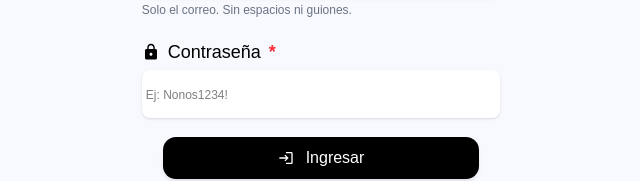
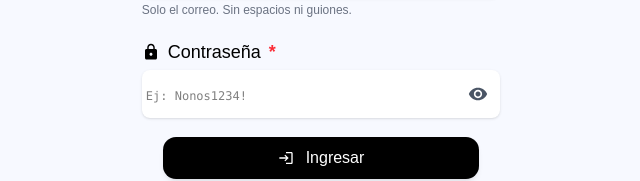
Before and after one commit to rubywinterrr/nonos-front, a React (Vite) app: page / in a window 1280 px wide. Shown: the part 491-672 px from the top of the page, without its empty margins (319-959 px from the left). Built offline with nearby package versions, Linux system fonts and the light colour scheme; no server answers; a web font is replaced by a local one.

Commit message:
feat: mejoras del login (Requires y visibilidad)

```diff
--- a/src/components/LogInForm.tsx
+++ b/src/components/LogInForm.tsx
@@ -2,6 +2,7 @@ import { useNavigate } from "react-router-dom";
 import { useState } from "react";
 import { useAuth } from "../context/AuthContext";
 import { MdMailOutline, MdLock, MdLogin } from "react-icons/md";
+import PasswordInput from "./PasswordInput";
 
 export default function LogInForm() {
   const navigate = useNavigate();
@@ -57,14 +58,9 @@ export default function LogInForm() {
             <MdLock />
             Contraseña <span className="font-bold text-red-500">*</span>
           </label>
-          <input
-            type="password"
+          <PasswordInput
             value={password}
-            required
-            onChange={(e) => setPassword(e.target.value)}
-            name=""
-            id=""
-            className="w-full h-12 bg-white shadow placeholder:text-xs focus:bg-gray-100 rounded-lg focus:outline-none focus:ring-2 focus:ring-blue-200 pl-1"
+            onChange={setPassword}
             placeholder="Ej: Nonos1234!"
           />
         </div>
--- /dev/null
+++ b/src/components/PasswordInput.tsx
@@ -0,0 +1,100 @@
+import { useEffect, useRef, useState } from "react";
+import type { ChangeEvent } from "react";
+import { MdVisibility, MdVisibilityOff } from "react-icons/md";
+
+interface PasswordInputProps {
+  value: string;
+  onChange: (value: string) => void;
+  placeholder?: string;
+}
+
+export default function PasswordInput({
+  value,
+  onChange,
+  placeholder,
+}: PasswordInputProps) {
+  const [visible, setVisible] = useState(false);
+  const [revealedCharacter, setRevealedCharacter] = useState<{
+    index: number;
+    character: string;
+  } | null>(null);
+  const [scrollLeft, setScrollLeft] = useState(0);
+  const inputRef = useRef<HTMLInputElement>(null);
+  const revealTimer = useRef<ReturnType<typeof setTimeout> | null>(null);
+
+  useEffect(() => {
+    return () => {
+      if (revealTimer.current) clearTimeout(revealTimer.current);
+    };
+  }, []);
+
+  const handleChange = (event: ChangeEvent<HTMLInputElement>) => {
+    const input = event.currentTarget;
+    const nextValue = input.value;
+    onChange(nextValue);
+
+    if (revealTimer.current) clearTimeout(revealTimer.current);
+    const inputType = (event.nativeEvent as InputEvent).inputType;
+    const characterIndex = (input.selectionStart ?? 0) - 1;
+
+    if (inputType.startsWith("insert") && characterIndex >= 0) {
+      setRevealedCharacter({
+        index: characterIndex,
+        character: nextValue[characterIndex],
+      });
+      revealTimer.current = setTimeout(() => setRevealedCharacter(null), 900);
+    } else {
+      setRevealedCharacter(null);
+    }
+  };
+
+  const toggleVisibility = () => {
+    if (revealTimer.current) clearTimeout(revealTimer.current);
+    setRevealedCharacter(null);
+    setVisible((current) => !current);
+  };
+
+  const showLatestCharacter = !visible && revealedCharacter !== null;
+  const displayValue = showLatestCharacter
+    ? Array.from(value, (_, index) =>
+        index === revealedCharacter.index ? revealedCharacter.character : "•",
+      ).join("")
+    : "";
+
+  return (
+    <div className="relative w-full">
+      <input
+        ref={inputRef}
+        type={visible ? "text" : "password"}
+        value={value}
+        required
+        onChange={handleChange}
+        onScroll={(event) => setScrollLeft(event.currentTarget.scrollLeft)}
+        className={`w-full h-12 bg-white shadow placeholder:text-xs focus:bg-gray-100 rounded-lg focus:outline-none focus:ring-2 focus:ring-blue-200 pl-1 pr-10 font-mono ${showLatestCharacter ? "text-transparent caret-black" : ""}`}
+        placeholder={placeholder}
+        aria-label="Contraseña"
+        autoComplete="current-password"
+      />
+      {showLatestCharacter && (
+        <span
+          aria-hidden="true"
+          className="absolute inset-y-0 left-1 right-10 flex items-center overflow-hidden whitespace-nowrap font-mono text-base text-black pointer-events-none"
+        >
+          <span style={{ transform: `translateX(-${scrollLeft}px)` }}>
+            {displayValue}
+          </span>
+        </span>
+      )}
+      <button
+        type="button"
+        onMouseDown={(event) => event.preventDefault()}
+        onClick={toggleVisibility}
+        className="absolute right-2 top-1/2 -translate-y-1/2 p-1 text-gray-600 hover:text-black focus:outline-none focus:ring-2 focus:ring-blue-300 rounded"
+        aria-label={visible ? "Ocultar contraseña" : "Mostrar contraseña"}
+        aria-pressed={visible}
+      >
+        {visible ? <MdVisibilityOff size={20} /> : <MdVisibility size={20} />}
+      </button>
+    </div>
+  );
+}
--- a/src/components/RegisterForm.tsx
+++ b/src/components/RegisterForm.tsx
@@ -2,8 +2,15 @@ import { useNavigate } from "react-router-dom";
 import { useState } from "react";
 import { useAuth } from "../context/AuthContext";
 import { authService } from "../services/authService";
-import { MdMailOutline, MdLock, MdLogin } from "react-icons/md";
+import {
+  MdMailOutline,
+  MdLock,
+  MdLogin,
+  MdCheckCircle,
+  MdCancel,
+} from "react-icons/md";
 import { FaUser } from "react-icons/fa6";
+import PasswordInput from "./PasswordInput";
 
 export default function RegisterForm() {
   const navigate = useNavigate();
@@ -18,8 +25,21 @@ export default function RegisterForm() {
   const [opcionRol, setOpcionRol] = useState("");
   const [tipoCuidador, setTipoCuidador] = useState("");
 
+  const passwordRequirements = [
+    { label: "Mínimo 8 caracteres", met: password.length >= 8 },
+    { label: "Al menos un dígito (0-9)", met: /\d/.test(password) },
+    {
+      label: "Al menos un carácter especial (! @ # $ % & * ?)",
+      met: /[^A-Za-z0-9\s]/.test(password),
+    },
+  ];
+
   const handleRegister = async () => {
     setError("");
+    if (!passwordRequirements.every((requirement) => requirement.met)) {
+      setError("La contraseña no cumple todos los requisitos.");
+      return;
+    }
     if (!opcionRol) {
       setError("Por favor, selecciona un rol para continuar.");
       return;
@@ -93,19 +113,16 @@ export default function RegisterForm() {
             Contraseña
             <span className="font-bold text-red-500">*</span>
           </label>
-          <input
-            type="password"
+          <PasswordInput
             value={password}
-            required
-            onChange={(e) => setPassword(e.target.value)}
-            name=""
-            id=""
-            className="w-full h-12 bg-white shadow placeholder:text-xs focus:bg-gray-100 rounded-lg focus:outline-none focus:ring-2 focus:ring-blue-200 pl-1"
+            onChange={setPassword}
             placeholder="Ej: Nonos1234!"
           />
           <span className="text-xs text-gray-500">
             La contraseña debe contener:
           </span>
+          {password.length === 0 ? (
+            <>
               <span className="text-xs text-gray-500">Mínimo 8 caracteres</span>
               <span className="text-xs text-gray-500">
                 Al menos un digito (0-9)
@@ -113,6 +130,24 @@ export default function RegisterForm() {
               <span className="text-xs text-gray-500">
                 Al menos un caracter especial (! @ # $ % & * ?)
               </span>
+            </>
+          ) : (
+            <ul className="flex flex-col gap-1" aria-live="polite">
+              {passwordRequirements.map((requirement) => (
+                <li
+                  key={requirement.label}
+                  className={`flex items-center gap-1 text-xs ${requirement.met ? "text-green-700" : "text-red-600"}`}
+                >
+                  {requirement.met ? (
+                    <MdCheckCircle aria-hidden="true" />
+                  ) : (
+                    <MdCancel aria-hidden="true" />
+                  )}
+                  {requirement.label}
+                </li>
+              ))}
+            </ul>
+          )}
         </div>
         <div className="flex flex-col gap-5 mt-2 w-80/100 ">
           <div className="flex flex-col gap-1">
```
Lines whose indentation alone changed are shown as unchanged.
